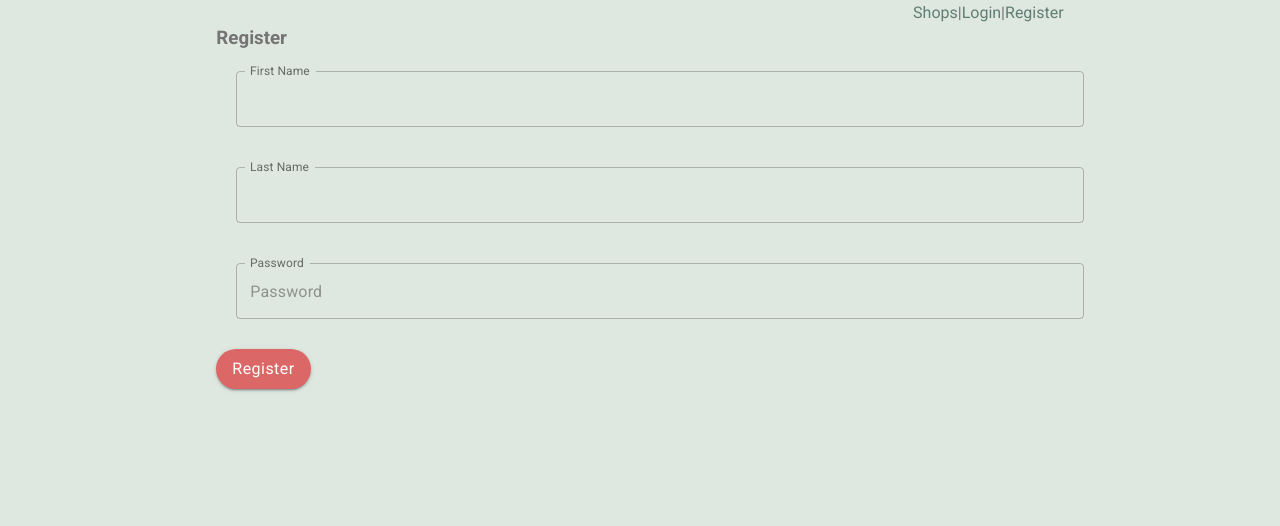
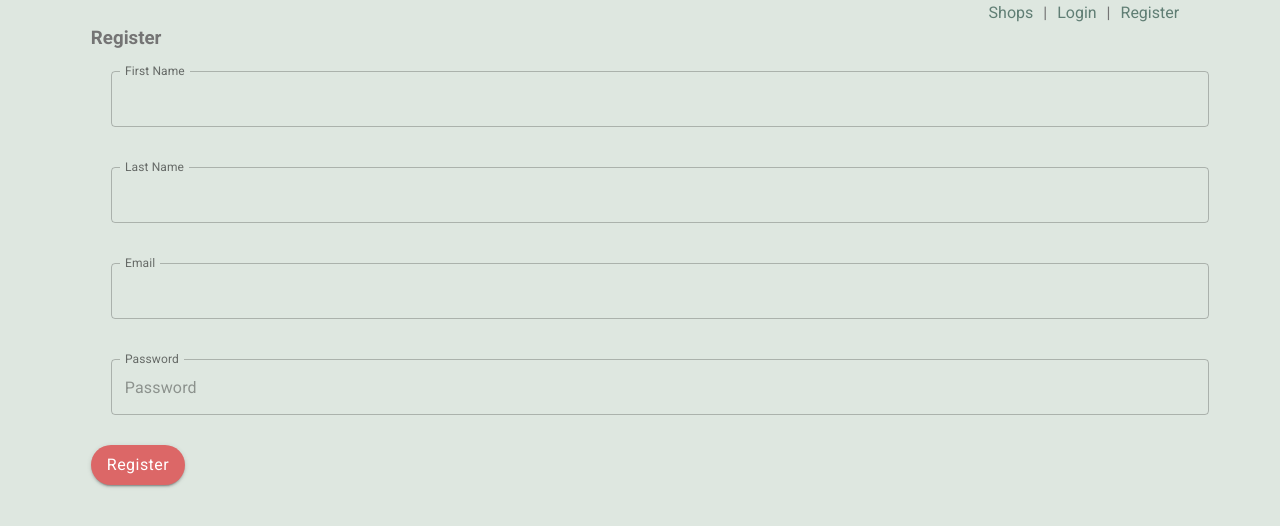
Before and after one commit to isabelchua/sulit-meter, a React (Create React App) app: page /register in a window 1280 px wide. Shown: the top 526 px of the page. Built offline with nearby package versions, Linux system fonts and the light colour scheme.

Commit message:
added login form

```diff
--- a/src/App.scss
+++ b/src/App.scss
@@ -32,6 +32,9 @@ body {
 	display: flex;
 	align-items: center;
 	justify-content: right;
+	a {
+		margin: 0 10px;
+	}
 }
 
 p {
@@ -64,6 +67,7 @@ a:hover {
 		display: flex;
 		width: 100%;
 		flex-wrap: wrap;
+		justify-content: space-between;
 	}
 
 	.shop-card {
@@ -143,10 +147,6 @@ a:hover {
 			margin-left: 40px;
 			justify-content: right;
 			// text-align: right;
-
-			a {
-				margin: 0 10px;
-			}
 		}
 
 		.sort {
--- a/src/components/auth/Login.js
+++ b/src/components/auth/Login.js
@@ -1,10 +1,71 @@
 import React from "react";
+import { useForm } from "react-hook-form";
 import NavBar from "../shop/NavBar";
+import TextField from "@material-ui/core/TextField";
+import Button from "@material-ui/core/Button";
 
 function Login() {
+	const { login, handleSubmit, errors } = useForm();
+
+	const onSubmit = data => {
+		console.log(data);
+	};
+
 	return (
 		<div>
 			<NavBar />
+			<form onSubmit={handleSubmit(onSubmit)} noValidate>
+				<h3>Register</h3>
+
+				<TextField
+					type="password"
+					placeholder="Password"
+					name="password"
+					inputRef={login({
+						required: "password required",
+						minLength: {
+							value: 6,
+							message: "must be at least 6 characters"
+						}
+					})}
+					label="Password"
+					style={{ margin: 20 }}
+					helperText={errors.password && errors.password.message}
+					fullWidth
+					margin="normal"
+					InputLabelProps={{
+						shrink: true
+					}}
+					variant="outlined"
+				/>
+				<TextField
+					name="email"
+					type="email"
+					inputRef={login({
+						required: "Email is required",
+						minLength: { value: 5, message: "Email is required" },
+						pattern: /^[A-Za-z]+$/i
+					})}
+					label="Email"
+					style={{ margin: 20 }}
+					helperText={errors.email && errors.email.message}
+					fullWidth
+					margin="normal"
+					InputLabelProps={{
+						shrink: true
+					}}
+					variant="outlined"
+				/>
+				<Button
+					className="btn"
+					type="submit"
+					variant="contained"
+					color="primary"
+				>
+					Register
+				</Button>
+				{/* <input  /> */}
+			</form>
 		</div>
 	);
 }
--- a/src/components/auth/Register.js
+++ b/src/components/auth/Register.js
@@ -54,6 +54,24 @@ function Register() {
 					variant="outlined"
 				/>
 				<TextField
+					name="email"
+					type="email"
+					inputRef={register({
+						required: "Email is required",
+						minLength: { value: 5, message: "Email is required" },
+						pattern: /^[A-Za-z]+$/i
+					})}
+					label="Email"
+					style={{ margin: 20 }}
+					helperText={errors.email && errors.email.message}
+					fullWidth
+					margin="normal"
+					InputLabelProps={{
+						shrink: true
+					}}
+					variant="outlined"
+				/>
+				<TextField
 					type="password"
 					placeholder="Password"
 					name="password"
--- a/src/components/context/shopReducer.js
+++ b/src/components/context/shopReducer.js
@@ -0,0 +1,14 @@
+import { ADD_SHOP } from "../types";
+
+export default (state, action) => {
+	switch (action.type) {
+		case ADD_SHOP:
+			console.log([...state.shops, action.payload]);
+			return {
+				...state,
+				shops: [...state.shops, action.payload]
+			};
+		default:
+			return state;
+	}
+};
--- a/src/components/shop/ReviewForm.js
+++ b/src/components/shop/ReviewForm.js
@@ -3,7 +3,7 @@ import Button from "@material-ui/core/Button";
 import { Avatar } from "@material-ui/core";
 import SendIcon from "@material-ui/icons/Send";
 
-import StarRating from "./StarRating";
+//import StarRating from "./StarRating";
 import PostContext from "../context/postContext";
 import { useParams } from "react-router-dom";
 import Rating from "@material-ui/lab/Rating";
--- a/src/components/types.js
+++ b/src/components/types.js
@@ -1 +1,2 @@
 export const ADD_POST = "ADD_POST";
+export const ADD_SHOP = "ADD_SHOP";
```
